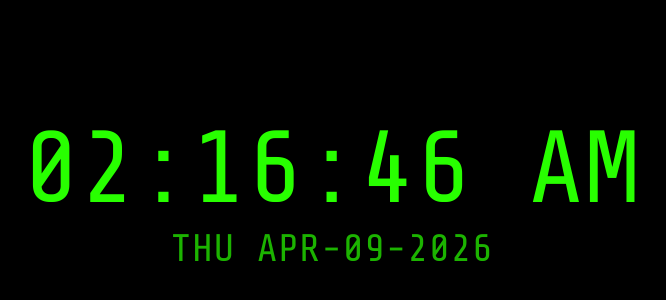
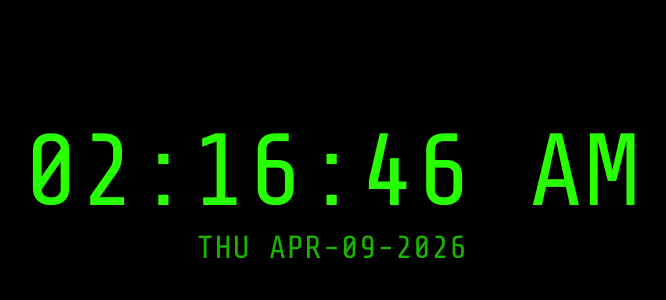
Before and after one commit to gabserna/devDashboard, a plain HTML site: page big_time_and_date.html in a window 1280 px wide. Shown: the part 210-510 px from the top of the page, without its empty margins (308-974 px from the left). Drawn offline with nearby package versions, Linux system fonts and the light colour scheme.

Commit message:
sizing fixed

```diff
--- a/big_time_and_date.html
+++ b/big_time_and_date.html
@@ -32,10 +32,11 @@
         letter-spacing: 0.05em;
       }
       #time {
-      font-size: 8vw;
+        font-size: clamp(3rem, 8vw, 7rem);
       }
+
       #date {
-      font-size: 3vw;
+        font-size: clamp(1.2rem, 3vw, 2rem);
         opacity: 0.7;
       }
     </style>
@@ -47,20 +48,7 @@
 
   <script defer type="text/javascript">
     const WEEK = ["SUN", "MON", "TUE", "WED", "THU", "FRI", "SAT"];
-    const MONTHS = [
-      "JAN",
-      "FEB",
-      "MAR",
-      "APR",
-      "MAY",
-      "JUN",
-      "JUL",
-      "AUG",
-      "SEP",
-      "OCT",
-      "NOV",
-      "DEC",
-    ];
+    const MONTHS = ["JAN","FEB","MAR","APR","MAY","JUN","JUL","AUG","SEP","OCT","NOV","DEC",];
 
     function updateTime() {
       let now = new Date();
```
Lines whose indentation alone changed are shown as unchanged.
